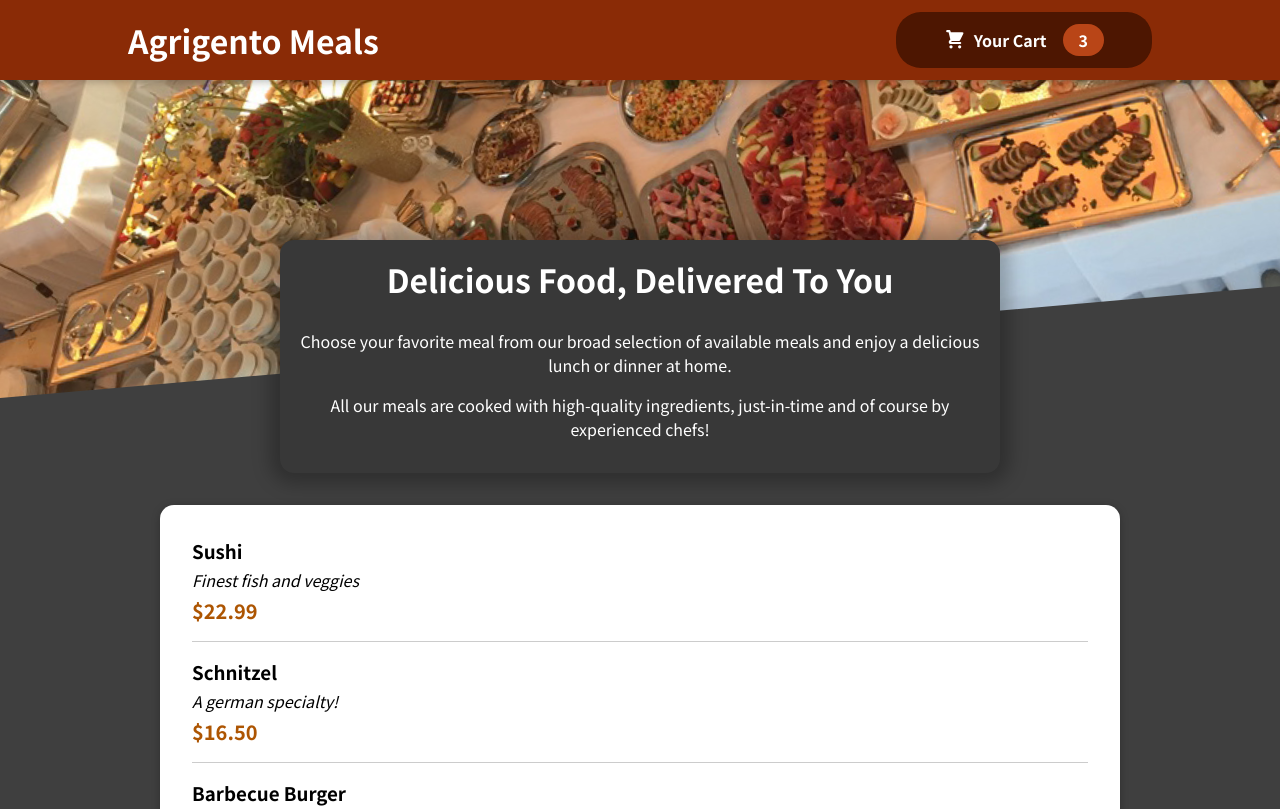
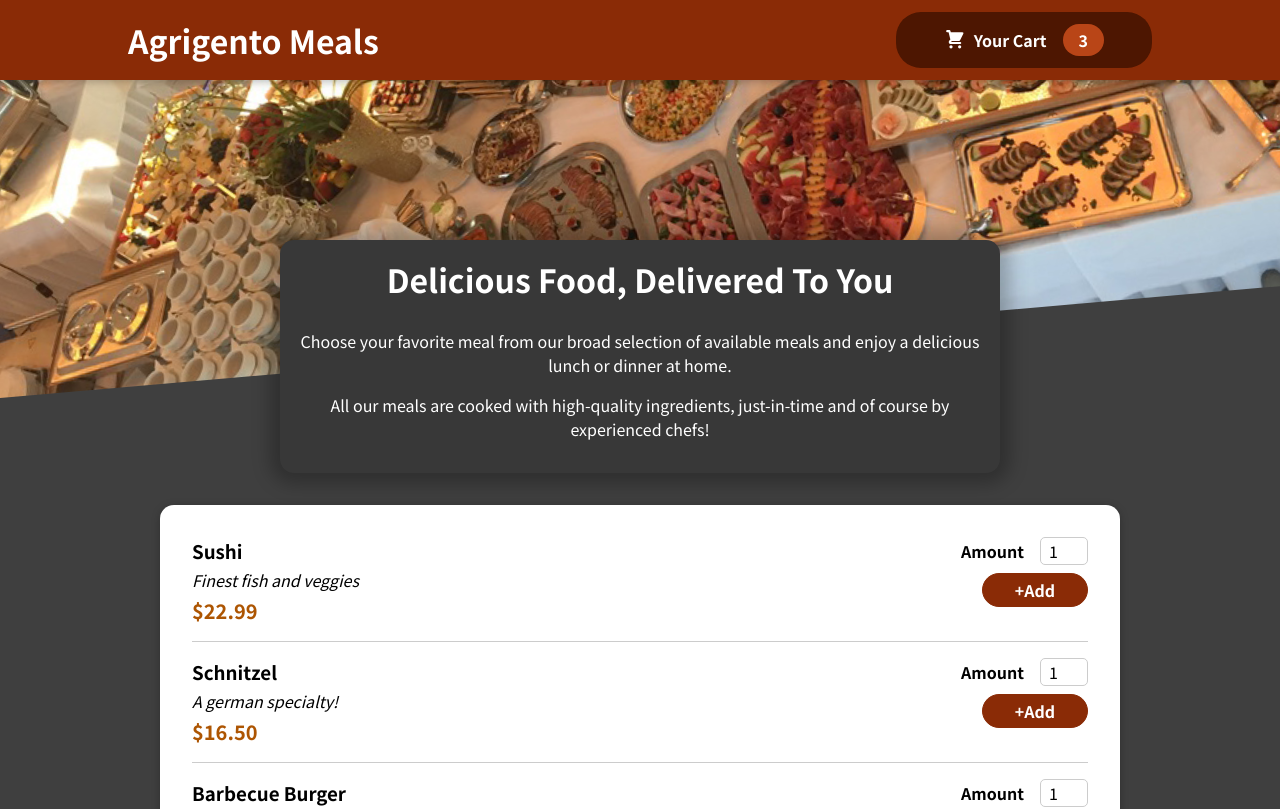
Before and after one commit to Vodjanoj/A-Food-Order-App, a React (Create React App) app: page / in a window 1280 px wide. Shown: the top 809 px of the page. Built offline with nearby package versions, Linux system fonts and the light colour scheme.

Commit message:
Added a Form

```diff
--- a/src/components/Meals/AvailableMeals.js
+++ b/src/components/Meals/AvailableMeals.js
@@ -32,6 +32,7 @@
 const AvailableMeals = () => {
   const mealsList = DUMMY_MEALS.map((meal) => (
     <MealItem
+      id={meal.id}
       key={meal.id}
       name={meal.name}
       description={meal.description}
--- a/src/components/Meals/MealItem/MealItem.js
+++ b/src/components/Meals/MealItem/MealItem.js
@@ -1,4 +1,6 @@
+import MealItemForm from './MealItemForm';
 import classes from "./MealItem.module.css";
+
 
 const MealItem = (props) => {
 
@@ -10,7 +12,9 @@
         <div className={classes.description}>{props.description}</div>
         <div className={classes.price}>{price}</div>
       </div>
-      <div></div>
+      <div>
+         <MealItemForm />
+      </div>
     </li>
   );
 };
--- a/src/components/Meals/MealItem/MealItemForm.js
+++ b/src/components/Meals/MealItem/MealItemForm.js
@@ -0,0 +1,23 @@
+import Input from "../../UI/Input";
+import classes from "./MealItemForm.module.css";
+
+const MealItemForm = (props) => {
+  return (
+    <form className={classes.form}>
+      <Input
+        label="Amount"
+        input={{
+          id: "amount_" + props.id,
+          type: "number",
+          min: "1",
+          max: "5",
+          step: "1",
+          defaultValue: "1"
+        }}
+      />
+      <button>+Add</button>
+    </form>
+  );
+};
+
+export default MealItemForm;
--- /dev/null
+++ b/src/components/Meals/MealItem/MealItemForm.module.css
@@ -0,0 +1,20 @@
+.form {
+    text-align: right;
+  }
+
+  .form button {
+    font: inherit;
+    cursor: pointer;
+    background-color: #8a2b06;
+    border: 1px solid #8a2b06;
+    color: white;
+    padding: 0.25rem 2rem;
+    border-radius: 20px;
+    font-weight: bold;
+  }
+
+  .form button:hover,
+  .form button:active {
+    background-color: #641e03;
+    border-color: #641e03;
+  }
--- /dev/null
+++ b/src/components/UI/Input.js
@@ -0,0 +1,14 @@
+import classes from "./Input.module.css";
+
+const Input = (props) => {
+  return (
+    <div className={classes.input}>
+      <label htmlFor={props.input.id}>{props.label}</label>
+      <input {...props.input} />
+      {/* {...props.input} This ensures that all the key value pairs,
+      which we receive on props.input are added as props to input. */}
+    </div>
+  );
+};
+
+export default Input;
--- /dev/null
+++ b/src/components/UI/Input.module.css
@@ -0,0 +1,18 @@
+.input {
+  display: flex;
+  align-items: center;
+  margin-bottom: 0.5rem;
+}
+
+.input label {
+  font-weight: bold;
+  margin-right: 1rem;
+}
+
+.input input {
+  width: 3rem;
+  border-radius: 5px;
+  border: 1px solid #ccc;
+  font: inherit;
+  padding-left: 0.5rem;
+}
```
Also changed, not shown: 1 other file (tests, documents, lock files or other folders).
